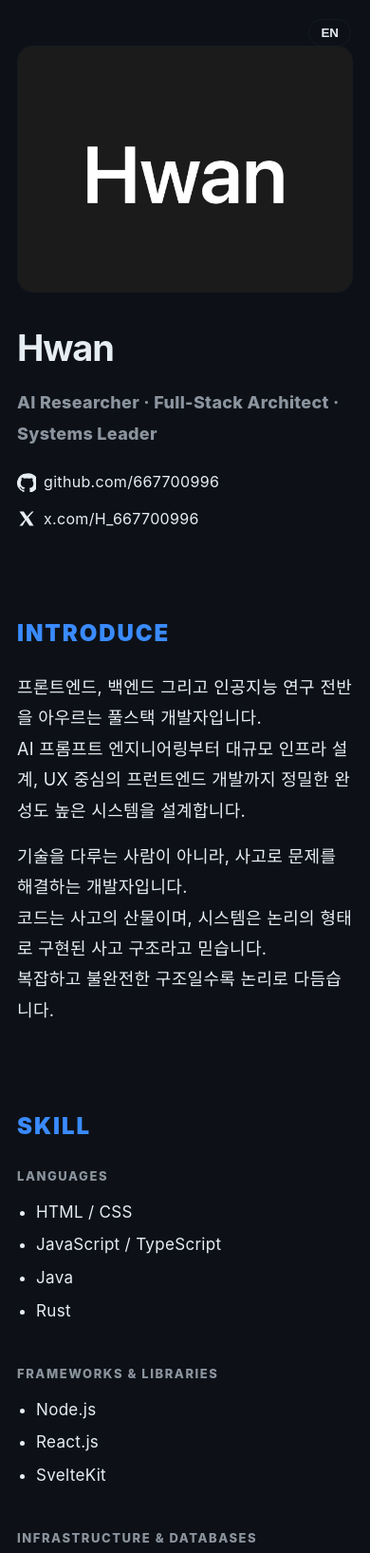
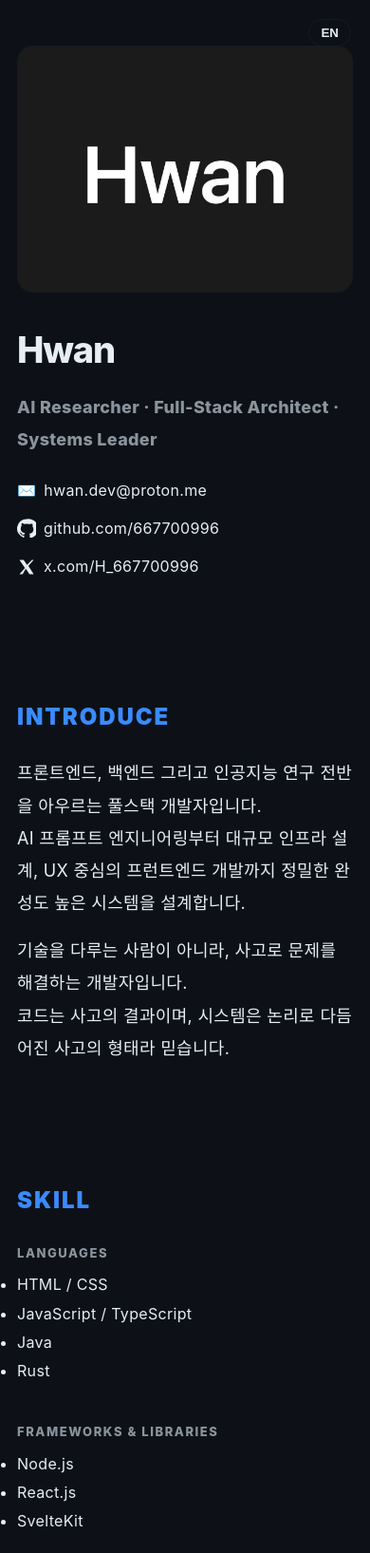
Before and after one commit to 667700996/667700996.github.io, a plain HTML site: page index.html in a window 390 px wide. Shown: the top 1635 px of the page at 95% size. Drawn offline with Linux system fonts and the light colour scheme; a web font is replaced by a local one.

Commit message:
Update index.html

```diff
--- a/index.html
+++ b/index.html
@@ -8,126 +8,156 @@
   <meta name="theme-color" content="#0d1117" />
   <link rel="icon" href="assets/profile.jpg" type="image/jpeg" />
 
+  <!-- Pretendard Variable -->
+  <link rel="preconnect" href="https://cdn.jsdelivr.net" />
+  <link href="https://cdn.jsdelivr.net/gh/orioncactus/pretendard/dist/web/static/pretendard.css" rel="stylesheet" />
+
   <style>
-    :root{
-      --bg:#0d1117; /* GitHub dark base */
-      --ink:#e6edf3;
-      --muted:#8b949e;
-      --line:#161b22;
-      --accent:#3a8bff;
-      --max:1080px;
+    :root {
+      --bg: #0d1117;
+      --ink: #e6edf3;
+      --muted: #8b949e;
+      --line: #161b22;
+      --accent: #3a8bff;
+      --max: 1080px;
     }
 
-    *{box-sizing:border-box; margin:0; padding:0}
-    html,body{height:100%; scroll-behavior:smooth;}
-    body{
-      font-family:Inter,"Noto Sans KR",system-ui,-apple-system,Segoe UI,Roboto,Helvetica,Arial,sans-serif;
-      background:var(--bg);
-      color:var(--ink);
-      line-height:1.8;
-      letter-spacing:0.02em;
+    * { box-sizing: border-box; margin: 0; padding: 0; }
+    html, body { height: 100%; scroll-behavior: smooth; }
+    body {
+      font-family: "Pretendard Variable", Inter, "Noto Sans KR", system-ui, -apple-system, Segoe UI, Roboto, Helvetica, Arial, sans-serif;
+      background: var(--bg);
+      color: var(--ink);
+      line-height: 1.9;
+      letter-spacing: 0.02em;
     }
 
-    main{
-      max-width:var(--max);
-      margin:0 auto;
-      padding:64px 28px 100px;
+    main {
+      max-width: var(--max);
+      margin: 0 auto;
+      padding: 64px 28px 100px;
     }
 
-    section{margin-bottom:84px;}
-    section:last-child{margin-bottom:40px;}
+    section { margin-bottom: 120px; }
+    section:last-child { margin-bottom: 60px; }
 
-    h1{
-      font-size:52px;
-      margin-bottom:8px;
-      letter-spacing:-.03em;
-    }
-    h2{
-      font-size:24px;
-      color:var(--accent);
-      font-weight:900;
-      letter-spacing:.08em;
-      margin-bottom:20px;
-    }
-    p{font-size:18px; margin-bottom:16px;}
-    ul{margin-left:20px; margin-top:10px;}
-    li{margin:4px 0; font-size:17px;}
-
-    .hero{
-      display:grid;
-      grid-template-columns:280px 1fr;
-      gap:48px;
-      align-items:center;
+    h1 {
+      font-size: 52px;
+      margin-bottom: 8px;
+      letter-spacing: -0.03em;
+      font-weight: 800;
     }
 
-    .avatar{
-      width:100%;
-      height:280px;
-      object-fit:cover;
-      border-radius:16px;
-      border:1px solid var(--line);
-      background:#111;
+    h2 {
+      font-size: 24px;
+      color: var(--accent);
+      font-weight: 900;
+      letter-spacing: 0.08em;
+      margin-bottom: 20px;
     }
 
-    .subtitle{
-      color:var(--muted);
-      font-weight:800;
-      margin-bottom:20px;
-      font-size:18px;
+    p { font-size: 18px; margin-bottom: 16px; }
+
+    .hero {
+      display: grid;
+      grid-template-columns: 280px 1fr;
+      gap: 48px;
+      align-items: center;
     }
 
-    .contacts{display:grid; gap:10px; max-width:640px;}
-    .contact{display:flex; align-items:center; gap:8px; color:var(--ink); text-decoration:none;}
-    .contact svg{width:20px; height:20px; fill:var(--ink);}
-
-    .lang{
-      position:fixed; right:20px; top:20px;
-      z-index:10;
-      border:1px solid var(--line);
-      background:transparent;
-      color:var(--ink);
-      font-weight:700;
-      border-radius:50px;
-      padding:6px 12px;
-      cursor:pointer;
+    .avatar {
+      width: 100%;
+      height: 280px;
+      object-fit: cover;
+      border-radius: 16px;
+      border: 1px solid var(--line);
+      background: #111;
     }
 
-    .label{
-      color:var(--muted);
-      font-weight:800;
-      font-size:13px;
-      text-transform:uppercase;
-      letter-spacing:.12em;
-      margin-bottom:6px;
+    .subtitle {
+      color: var(--muted);
+      font-weight: 800;
+      margin-bottom: 20px;
+      font-size: 18px;
     }
 
-    .cols-2{display:grid; grid-template-columns:1fr 1fr; gap:36px;}
-    .cols-3{display:grid; grid-template-columns:repeat(3,1fr); gap:36px;}
-
-    .row{margin-bottom:22px;}
-    .row .title{font-weight:900; font-size:18px;}
-    .row .when{color:var(--muted); font-size:14px; margin-left:8px;}
-    .org{color:var(--muted); font-size:15px; margin:4px 0 6px;}
-
-    .footer{
-      text-align:center;
-      color:var(--muted);
-      font-size:14px;
-      margin-top:80px;
+    .contacts {
+      display: grid;
+      gap: 10px;
+      max-width: 640px;
     }
 
-    @media(max-width:900px){
-      .hero{grid-template-columns:1fr; gap:24px;}
-      h1{font-size:38px;}
-      .avatar{height:260px;}
-      .cols-2,.cols-3{grid-template-columns:1fr;}
-      main{padding:48px 18px 80px;}
+    .contact {
+      display: flex;
+      align-items: center;
+      gap: 8px;
+      color: var(--ink);
+      text-decoration: none;
     }
 
-    @media print{
-      body{background:#fff; color:#111;}
-      .lang{display:none;}
-      a[href]:after{content:" (" attr(href) ")"; font-size:0.9em; color:#444;}
+    .contact svg {
+      width: 20px;
+      height: 20px;
+      fill: var(--ink);
+    }
+
+    .lang {
+      position: fixed;
+      right: 20px;
+      top: 20px;
+      z-index: 10;
+      border: 1px solid var(--line);
+      background: transparent;
+      color: var(--ink);
+      font-weight: 700;
+      border-radius: 50px;
+      padding: 6px 12px;
+      cursor: pointer;
+    }
+
+    .label {
+      color: var(--muted);
+      font-weight: 800;
+      font-size: 13px;
+      text-transform: uppercase;
+      letter-spacing: 0.12em;
+      margin-bottom: 6px;
+    }
+
+    .cols-3 {
+      display: grid;
+      grid-template-columns: repeat(3, 1fr);
+      gap: 36px;
+    }
+
+    .row { margin-bottom: 24px; }
+    .row .title { font-weight: 900; font-size: 18px; }
+    .row .when { color: var(--muted); font-size: 14px; margin-left: 8px; }
+    .org { color: var(--muted); font-size: 15px; margin: 4px 0 6px; }
+
+    .footer {
+      text-align: center;
+      color: var(--muted);
+      font-size: 14px;
+      margin-top: 80px;
+    }
+
+    @media (max-width: 900px) {
+      .hero { grid-template-columns: 1fr; gap: 24px; }
+      h1 { font-size: 38px; }
+      .avatar { height: 260px; }
+      .cols-3 { grid-template-columns: 1fr; }
+      main { padding: 48px 18px 80px; }
+    }
+
+    @media print {
+      body { background: #fff; color: #111; }
+      .lang { display: none; }
+      a[href]:after {
+        content: " (" attr(href) ")";
+        font-size: 0.9em;
+        color: #444;
+      }
     }
   </style>
 </head>
@@ -144,6 +174,9 @@
         <p class="subtitle" data-i18n="hero.role">AI Researcher · Full-Stack Architect · Systems Leader</p>
 
         <div class="contacts">
+          <a class="contact" href="mailto:hwan.dev@proton.me" aria-label="Email">
+            ✉️ <span>hwan.dev@proton.me</span>
+          </a>
           <a class="contact" href="https://github.com/667700996" target="_blank" rel="noopener" aria-label="GitHub">
             <svg xmlns="http://www.w3.org/2000/svg" viewBox="0 0 24 24"><path d="M12 .5a12 12 0 0 0-3.8 23.4c.6.1.8-.2.8-.6v-2c-3.3.7-4-1.4-4-1.4-.6-1.3-1.4-1.6-1.4-1.6-1.1-.8.1-.8.1-.8 1.2.1 1.9 1.3 1.9 1.3 1.1 1.9 3 1.3 3.7 1 .1-.8.4-1.3.7-1.6-2.6-.3-5.4-1.3-5.4-5.9 0-1.3.5-2.3 1.2-3.2-.1-.3-.5-1.6.1-3.3 0 0 1-.3 3.3 1.2a11.4 11.4 0 0 1 6 0C18.4 6.3 19.4 6.6 19.4 6.6c.6 1.7.2 3 .1 3.3.8.9 1.2 2 1.2 3.2 0 4.6-2.8 5.6-5.4 5.9.4.3.8 1 .8 2v3c0 .4.2.7.8.6A12 12 0 0 0 12 .5Z"/></svg>
             <span>github.com/667700996</span>
@@ -165,8 +198,7 @@
       </p>
       <p>
         기술을 다루는 사람이 아니라, 사고로 문제를 해결하는 개발자입니다.<br>
-        코드는 사고의 산물이며, 시스템은 논리의 형태로 구현된 사고 구조라고 믿습니다.<br>
-        복잡하고 불완전한 구조일수록 논리로 다듬습니다.
+        코드는 사고의 결과이며, 시스템은 논리로 다듬어진 사고의 형태라 믿습니다.
       </p>
     </section>
 
@@ -256,26 +288,22 @@
   </main>
 
   <script>
-    const dict = {
-      en: {
-        "hero.role":"AI Researcher · Full-Stack Architect · Systems Leader"
-      }
-    };
-    const applyLang = (lang)=>{
-      const map = lang==='en'?dict.en:null;
-      document.documentElement.lang = (lang==='en'?'en':'ko');
-      document.querySelectorAll('[data-i18n]').forEach(n=>{
-        if(!n.dataset.ko) n.dataset.ko = n.textContent.trim();
-        if(map && map[n.dataset.i18n]) n.textContent = map[n.dataset.i18n];
-        if(!map && n.dataset.ko) n.textContent = n.dataset.ko;
+    const dict = { en: { "hero.role": "AI Researcher · Full-Stack Architect · Systems Leader" } };
+    const applyLang = (lang) => {
+      const map = lang === 'en' ? dict.en : null;
+      document.documentElement.lang = lang === 'en' ? 'en' : 'ko';
+      document.querySelectorAll('[data-i18n]').forEach(n => {
+        if (!n.dataset.ko) n.dataset.ko = n.textContent.trim();
+        if (map && map[n.dataset.i18n]) n.textContent = map[n.dataset.i18n];
+        if (!map && n.dataset.ko) n.textContent = n.dataset.ko;
       });
-      document.getElementById('lang').textContent = (lang==='en'?'KO':'EN');
-      localStorage.setItem('lang',lang);
+      document.getElementById('lang').textContent = lang === 'en' ? 'KO' : 'EN';
+      localStorage.setItem('lang', lang);
     };
     const initial = localStorage.getItem('lang') || 'ko';
     applyLang(initial);
-    document.getElementById('lang').addEventListener('click',()=>{
-      applyLang((localStorage.getItem('lang')||'ko')==='en'?'ko':'en');
+    document.getElementById('lang').addEventListener('click', () => {
+      applyLang((localStorage.getItem('lang') || 'ko') === 'en' ? 'ko' : 'en');
     });
   </script>
 </body>
```
